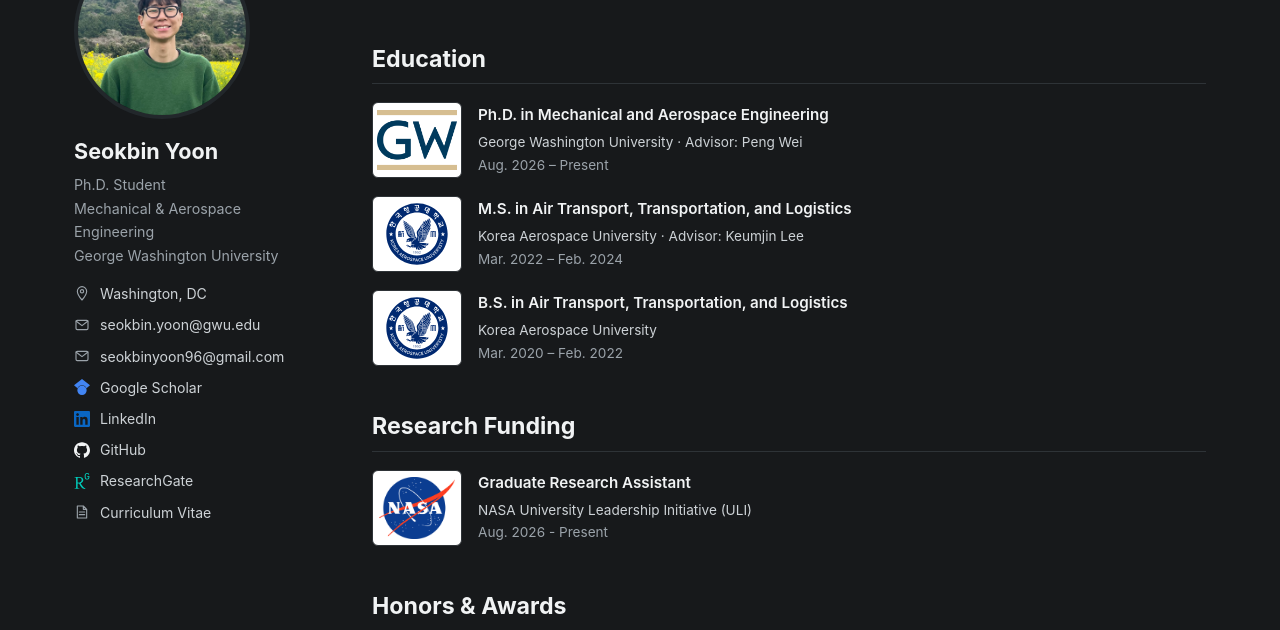
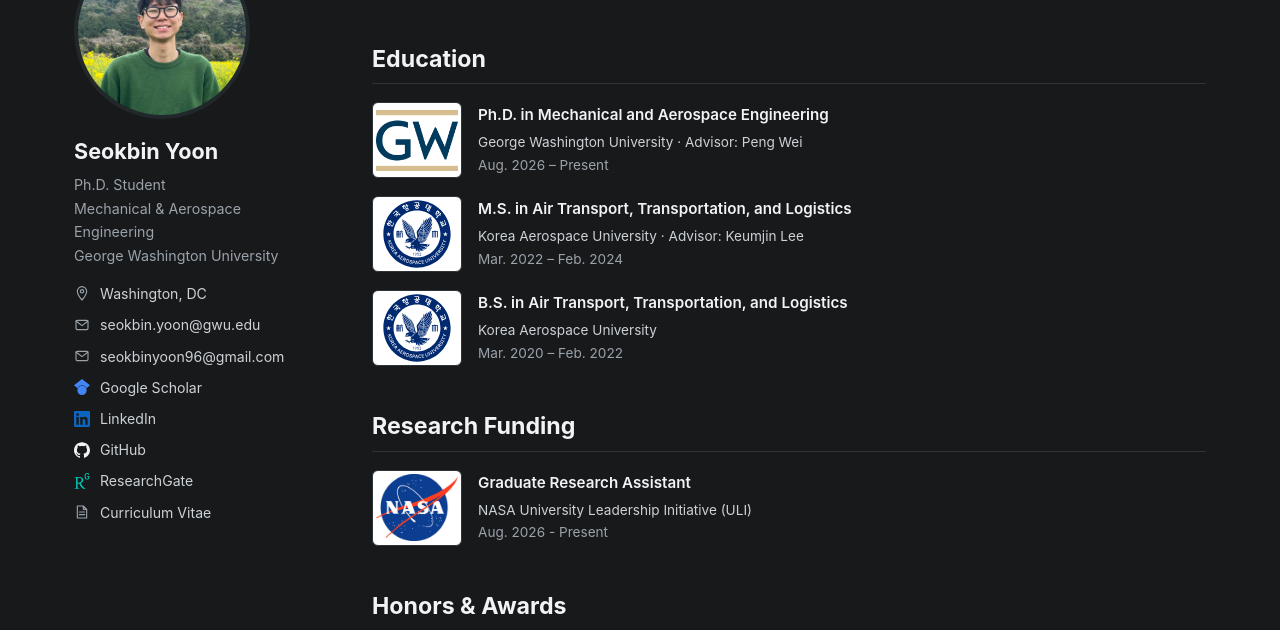
Before and after one commit to seokbinyoon96/seokbinyoon96.github.io, a Jekyll site: the page index.html, which Jekyll copies as it is, in a window 1280 px wide and 1400 px high, scrolled down 1385 px. Shown: the part 150-780 px from the top of the window. Built offline with Jekyll 4.4.1, drawn with Linux system fonts in a browser that asks for light colours.

Commit message:
Reduce logo padding while slightly enlarging marks

```diff
--- a/assets/css/portfolio.css
+++ b/assets/css/portfolio.css
@@ -78,7 +78,7 @@
 .publication-links a { font-size: .76rem; padding: 2px 9px; border: 1px solid var(--border); border-radius: 4px; color: var(--text); }
 .publication-links a:hover { text-decoration: none; color: var(--link); border-color: var(--link); }
 .education-entry { display: grid; grid-template-columns: 90px minmax(0, 1fr); gap: 16px; align-items: center; margin: 18px 0; }
-.education-logo { height: 76px; padding: 6px; display: flex; align-items: center; justify-content: center; background: white; border-radius: 6px; border: 1px solid var(--border); }
+.education-logo { height: 76px; padding: 3px; display: flex; align-items: center; justify-content: center; background: white; border-radius: 6px; border: 1px solid var(--border); }
 .education-logo img { max-width: 100%; max-height: 100%; object-fit: contain; }
 .education-entry h3 { color: var(--heading); font-size: .95rem; line-height: 1.5; margin: 0 0 4px; font-weight: 600; }
 .education-entry p { font-size: .85rem; margin: 0; }
@@ -132,6 +132,6 @@
 .education-logo-kau { overflow: hidden; }
 .education-logo-kau img { width: auto; height: 100%; max-width: 100%; max-height: 100%; object-fit: contain; }
 
-.education-logo-gwu { padding: 4px; }
+.education-logo-gwu { padding: 3px; }
 .education-logo-gwu img { width: 100%; height: 100%; object-fit: contain; }
 .education-logo-nasa img { width: auto; height: 100%; object-fit: contain; }
--- a/index.html
+++ b/index.html
@@ -14,7 +14,7 @@
   <meta property="og:image" content="https://seokbinyoon96.github.io/images/seokbinyoon_pic.jpg">
   <link rel="icon" href="images/seokbinyoon_pic.jpg">
   <script src="script/theme.js?v=1"></script>
-  <link rel="stylesheet" href="assets/css/portfolio.css?v=14">
+  <link rel="stylesheet" href="assets/css/portfolio.css?v=15">
   <script async src="https://www.googletagmanager.com/gtag/js?id=G-J7VM7M2KH0"></script>
   <script>
     window.dataLayer = window.dataLayer || [];
```
